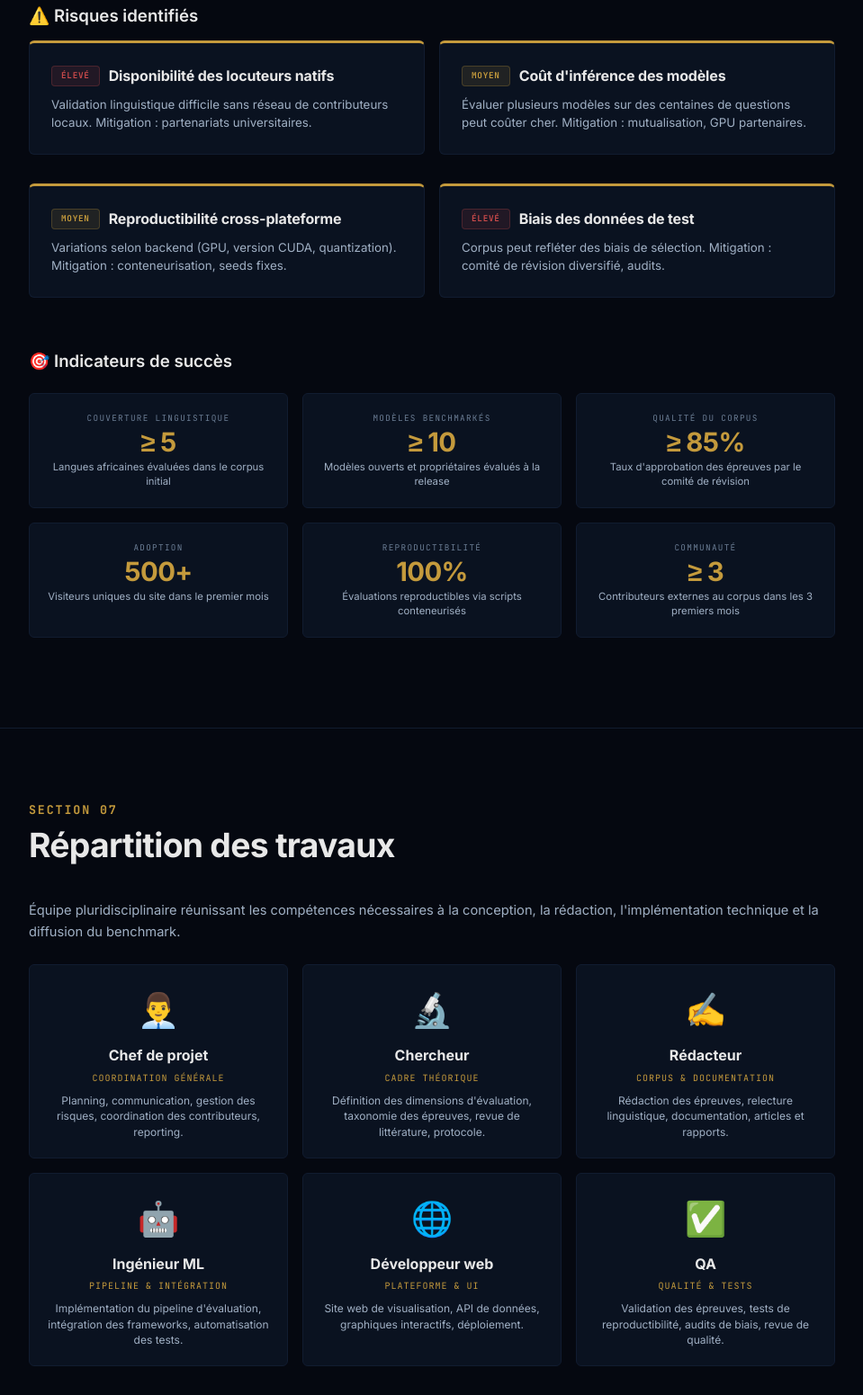
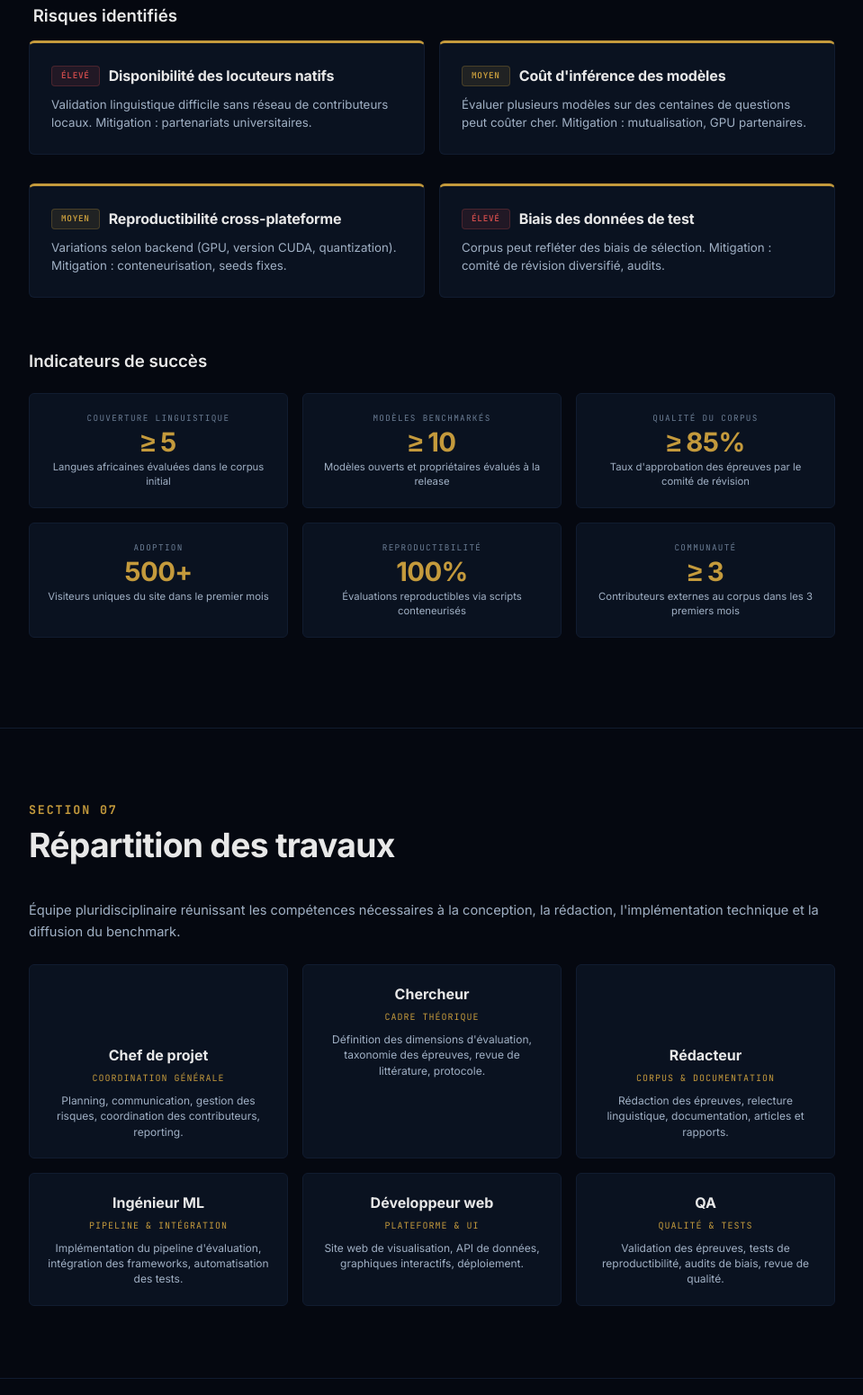
Before and after one commit to YTILIKAN/AfriBench, a plain HTML site: page afrollm-benchmark-research.html in a window 1280 px wide. Shown: the part 5289-6840 px from the top of the page at 90% size, without its empty margins (160-1119 px from the left). Drawn offline with Linux system fonts and the light colour scheme.

Commit message:
chore: remove emojis from research document (brand rule)

```diff
--- a/afrollm-benchmark-research.html
+++ b/afrollm-benchmark-research.html
@@ -528,7 +528,7 @@
    <h2>Livrables, risques &amp; indicateurs de succès</h2>
   </div>
 
-    <h3 style="font-family:var(--display);font-weight:600;font-size:14pt;color:var(--yt-ink-100);margin-bottom:12px;">📦 Livrables</h3>
+  <h3 style="font-family:var(--display);font-weight:600;font-size:14pt;color:var(--yt-ink-100);margin-bottom:12px;"> Livrables</h3>
   <div class="grid2" style="margin-bottom:40px;">
    <div class="card">
     <div class="lbl">Livrable 1</div>
@@ -562,7 +562,7 @@
    </div>
   </div>
 
-    <h3 style="font-family:var(--display);font-weight:600;font-size:14pt;color:var(--yt-ink-100);margin-bottom:12px;">⚠️ Risques identifiés</h3>
+  <h3 style="font-family:var(--display);font-weight:600;font-size:14pt;color:var(--yt-ink-100);margin-bottom:12px;">️ Risques identifiés</h3>
   <div class="grid2" style="margin-bottom:40px;">
    <div class="card">
     <div style="display:flex;align-items:center;gap:10px;margin-bottom:8px;">
@@ -594,7 +594,7 @@
    </div>
   </div>
 
-    <h3 style="font-family:var(--display);font-weight:600;font-size:14pt;color:var(--yt-ink-100);margin-bottom:12px;">🎯 Indicateurs de succès</h3>
+  <h3 style="font-family:var(--display);font-weight:600;font-size:14pt;color:var(--yt-ink-100);margin-bottom:12px;"> Indicateurs de succès</h3>
   <div class="metric-grid">
    <div class="metric-card">
     <div class="lbl">Couverture linguistique</div>
@@ -639,37 +639,37 @@
   <p>Équipe pluridisciplinaire réunissant les compétences nécessaires à la conception, la rédaction, l'implémentation technique et la diffusion du benchmark.</p>
   <div class="grid3" style="margin-top:24px;">
    <div class="team-card">
-        <span class="icon">👨‍💼</span>
+    <span class="icon">‍</span>
     <h4>Chef de projet</h4>
     <div class="role">Coordination générale</div>
     <p>Planning, communication, gestion des risques, coordination des contributeurs, reporting.</p>
    </div>
    <div class="team-card">
-        <span class="icon">🔬</span>
+
     <h4>Chercheur</h4>
     <div class="role">Cadre théorique</div>
     <p>Définition des dimensions d'évaluation, taxonomie des épreuves, revue de littérature, protocole.</p>
    </div>
    <div class="team-card">
-        <span class="icon">✍️</span>
+    <span class="icon">️</span>
     <h4>Rédacteur</h4>
     <div class="role">Corpus &amp; documentation</div>
     <p>Rédaction des épreuves, relecture linguistique, documentation, articles et rapports.</p>
    </div>
    <div class="team-card">
-        <span class="icon">🤖</span>
+
     <h4>Ingénieur ML</h4>
     <div class="role">Pipeline &amp; intégration</div>
     <p>Implémentation du pipeline d'évaluation, intégration des frameworks, automatisation des tests.</p>
    </div>
    <div class="team-card">
-        <span class="icon">🌐</span>
+
     <h4>Développeur web</h4>
     <div class="role">Plateforme &amp; UI</div>
     <p>Site web de visualisation, API de données, graphiques interactifs, déploiement.</p>
    </div>
    <div class="team-card">
-        <span class="icon">✅</span>
+
     <h4>QA</h4>
     <div class="role">Qualité &amp; tests</div>
     <p>Validation des épreuves, tests de reproductibilité, audits de biais, revue de qualité.</p>
```
Lines whose indentation alone changed are shown as unchanged.
